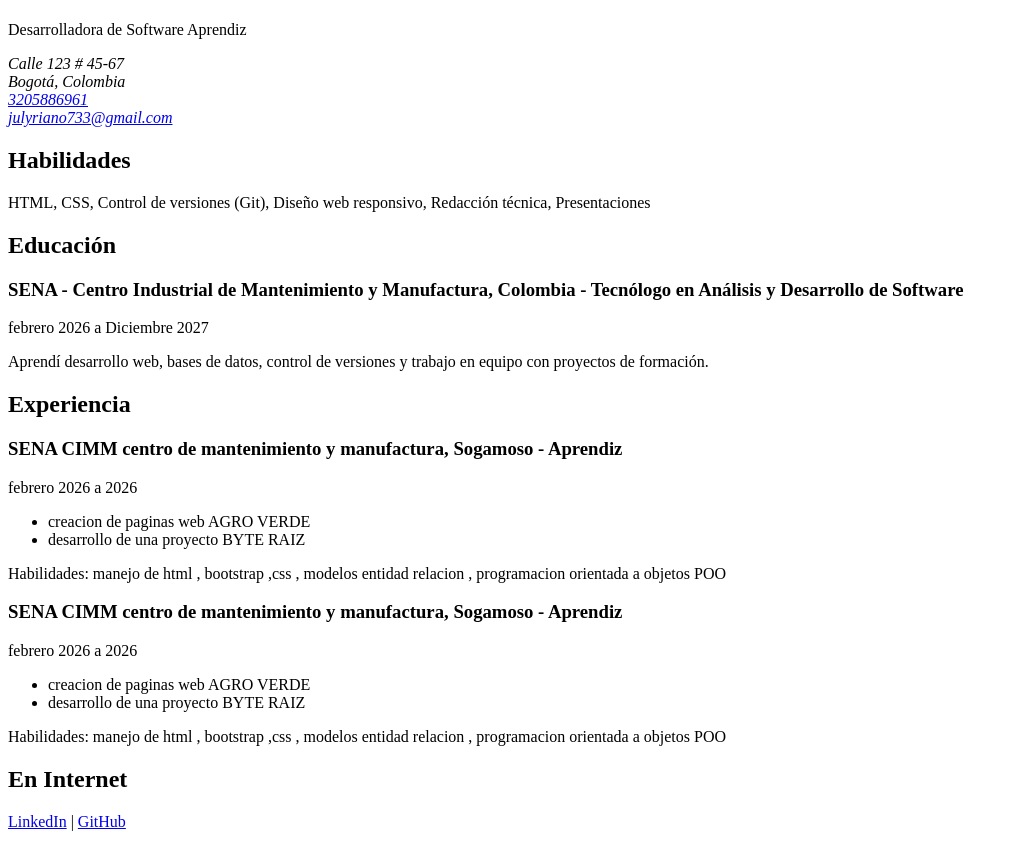
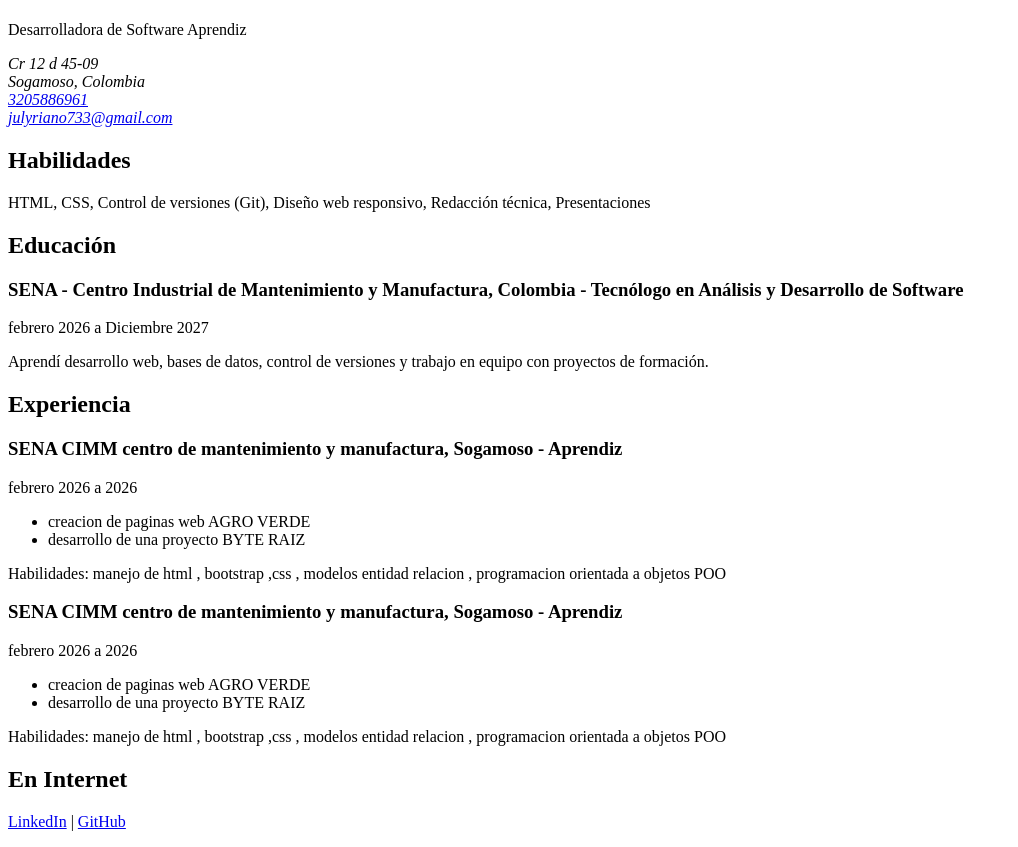
Before and after one commit to julyriano733-png/proyectoCV1, a plain HTML site: page index.html in a window 1280 px wide. Shown: the part 59-906 px from the top of the page, without its empty margins (0-1018 px from the left). Drawn offline with Linux system fonts and the light colour scheme.

Commit message:
insercion nueva

```diff
--- a/index.html
+++ b/index.html
@@ -33,8 +33,8 @@
       <p>Desarrolladora de Software Aprendiz</p>
 
       <address>
-        Calle 123 # 45-67<br>
-        Bogotá, Colombia<br>
+        Cr 12 d 45-09<br>
+        Sogamoso, Colombia<br>
         <a href="tel:+573001234567">3205886961</a><br>
         <a href="mailto:correo@ejemplo.com">julyriano733@gmail.com</a>
       </address>
```
